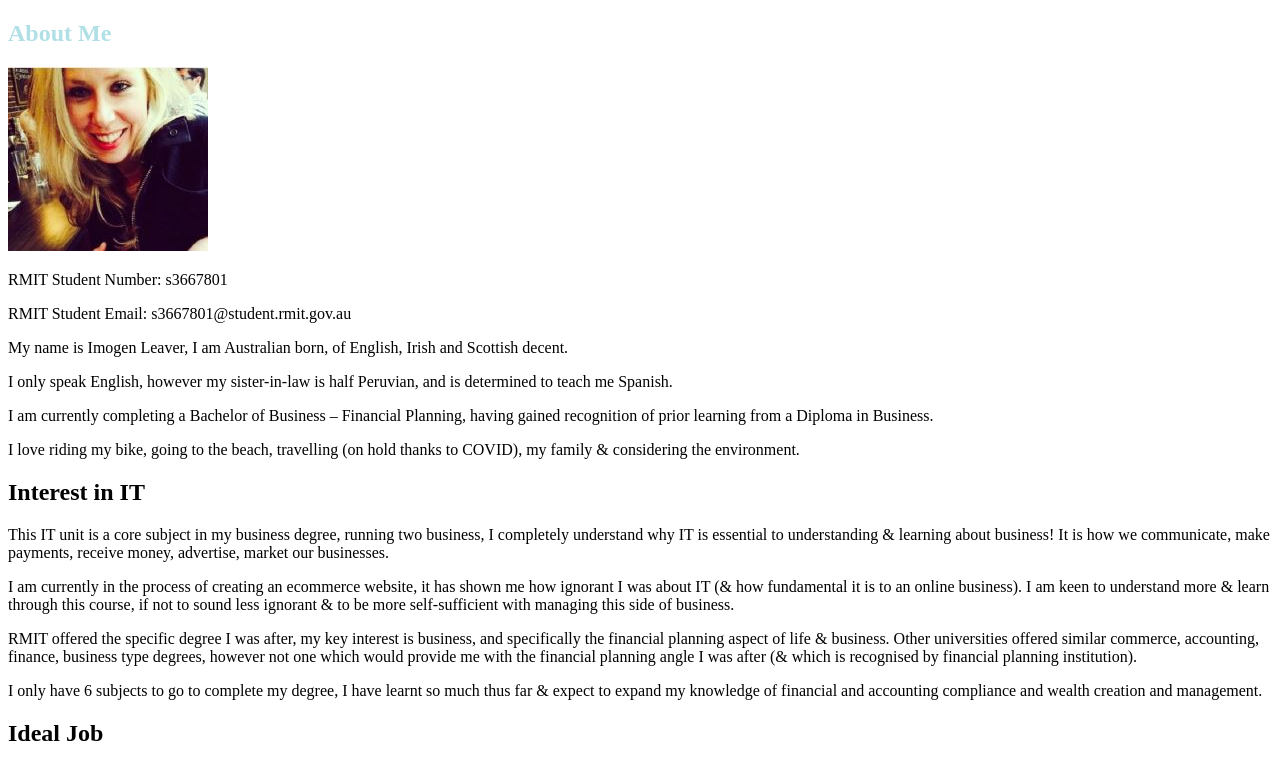
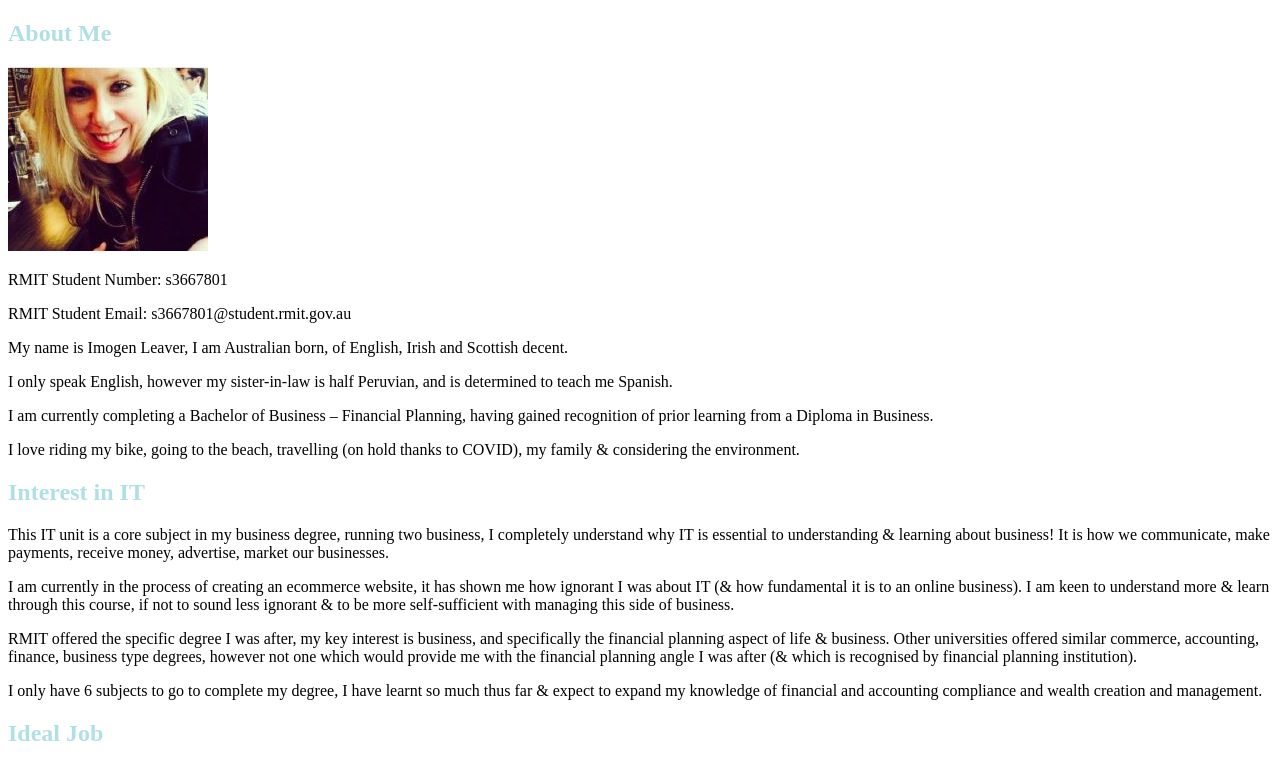
Before and after one commit to ImogenRMIT/Assessment-1, a plain HTML site: page myprofile.html in a window 1280 px wide. Drawn offline with Linux system fonts and the light colour scheme.

Commit message:
Update myprofile.html

```diff
--- a/myprofile.html
+++ b/myprofile.html
@@ -11,11 +11,11 @@
 <p>I only speak English, however my sister-in-law is half Peruvian, and is determined to teach me Spanish.</p>
 <p>I am currently completing a Bachelor of Business – Financial Planning, having gained recognition of prior learning from a Diploma in Business.</p>
 <p>I love riding my bike, going to the beach, travelling (on hold thanks to COVID), my family & considering the environment.</p>
-<h2>Interest in IT</h2>
+<h2 style="color:powderblue;">Interest in IT</h2>
 <p>This IT unit is a core subject in my business degree, running two business, I completely understand why IT is essential to understanding & learning about business! It is how we communicate, make payments, receive money, advertise, market our businesses.</p>
 <p>I am currently in the process of creating an ecommerce website, it has shown me how ignorant I was about IT (& how fundamental it is to an online business). I am keen to understand more & learn through this course, if not to sound less ignorant & to be more self-sufficient with managing this side of business.</p>
 RMIT offered the specific degree I was after, my key interest is business, and specifically the financial planning aspect of life & business. Other universities offered similar commerce, accounting, finance, business type degrees, however not one which would provide me with the financial planning angle I was after (& which is recognised by financial planning institution).</p>
 <p>I only have 6 subjects to go to complete my degree, I have learnt so much thus far & expect to expand my knowledge of financial and accounting compliance and wealth creation and management.</p>
-<h2>Ideal Job</h2>
+<h2 style="color:powderblue;">Ideal Job</h2>
 </body>
 </html>
```
